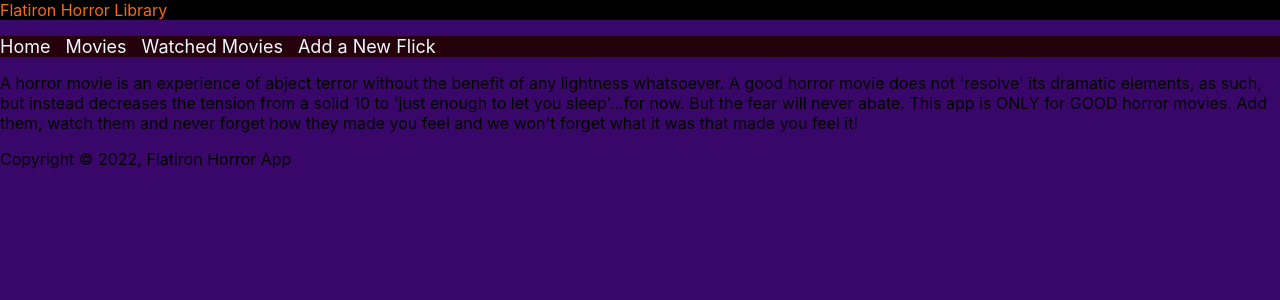
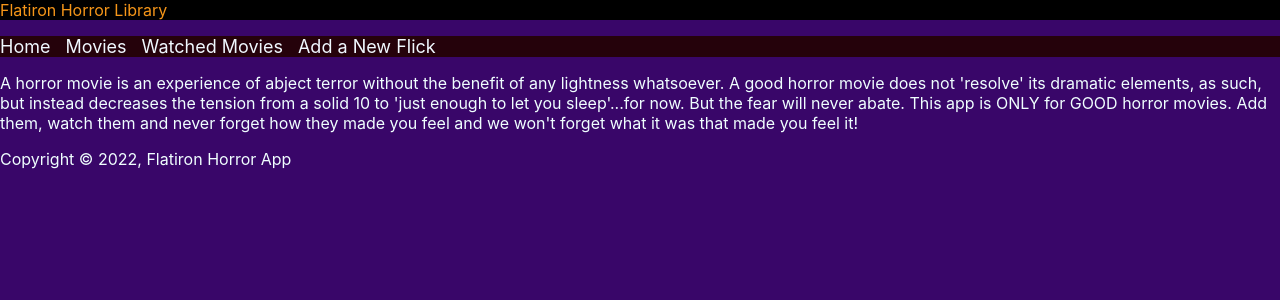
Before and after one commit to KyrianOnwe/phase-2-horror-movie-database, a React (Create React App) app: page / in a window 1280 px wide. Shown: the top 300 px of the page. Built offline with nearby package versions, Linux system fonts and the light colour scheme; data requests are answered from the project's data file.

Commit message:
Update text color

```diff
--- a/src/index.css
+++ b/src/index.css
@@ -6,6 +6,7 @@ body {
   -webkit-font-smoothing: antialiased;
   -moz-osx-font-smoothing: grayscale;
   background-color: rgb(57, 6, 105);
+  color: azure;
 }
 
 code {
@@ -39,5 +40,5 @@ code {
 
 #header {
   background-color: black;
-  color: rgba(250, 107, 25, 0.986);
+  color: rgba(250, 152, 25, 0.986);
 }
```
